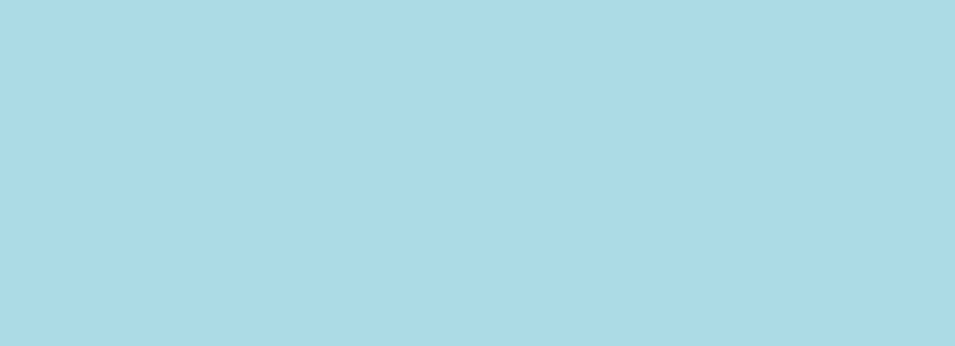
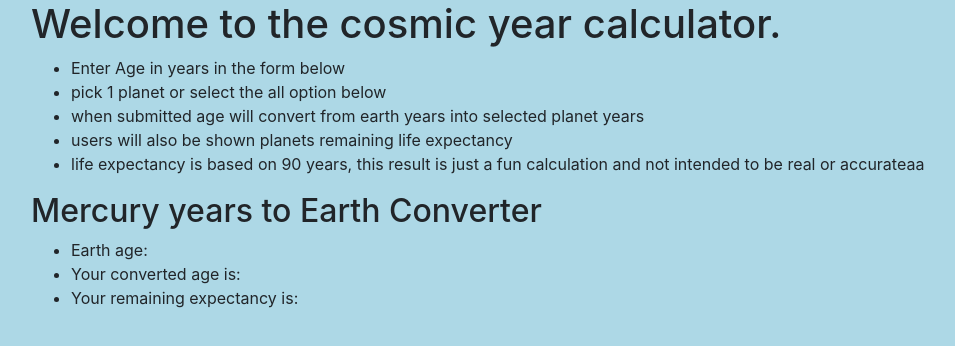
Before and after one commit to geomio/solarYears, a website built with webpack: page src/index.html in a window 1280 px wide. Shown: the whole page, without its empty margins (39-994 px from the left). Built offline with nearby package versions, Linux system fonts and the light colour scheme.

Commit message:
started to map out html areas for user input to work for index.js

```diff
--- a/src/index.html
+++ b/src/index.html
@@ -7,6 +7,59 @@
 
 <body>
   <div class="container">
+    <div class="row" id="header">
+      <h1>Welcome to the cosmic year calculator.</h1>
+    </div>
+    <div class="row" id="howTo">
+      <div class="well" id="instructionWell">
+        <ul id="instructList">
+          <li>Enter Age in years in the form below</li>
+          <li>pick 1 planet or select the all option below</li>
+          <li>when submitted age will convert from earth years into selected planet years</li>
+          <li>users will also be shown planets remaining life expectancy</li>
+          <li>life expectancy is based on 90 years, this result is just a fun calculation and not intended to be real or
+            accurateaa</li>
+        </ul>
+      </div>
+    </div>
+    <div class="row" id="userForm">
+      <!-- Age
+      select bar with only one slectable 1-11 planets and all for lable use nums for value
+      submit -->
+    </div>
+    <div class="row" id="mercuryInfo">
+      <div class=" panel" id="mercuryCard">
+        <h2>Mercury years to Earth Converter</h2>
+        <ul>
+          <li id="userAge1">Earth age: <span id="printAge1"></span></li>
+          <li id="ConvertedAge1">Your converted age is: <span id="convertAgePrint1"></span></li>
+          <li id="remaningLife1">Your remaining expectancy is: <span id="lifePrint1"></span></li>
+        </ul>
+      </div>
+    </div>
+    <div class="row" id="venusInfo">
+    </div>
+    <div class="row" id="earthInfo">
+    </div>
+    <div class="row" id="marsInfo">
+    </div>
+    <div class="row" id="jupiterInfo">
+    </div>
+    <div class="row" id="saturnInfo">
+    </div>
+    <div class="row" id="uranusInfo">
+    </div>
+    <div class="row" id="neptuneInfo">
+    </div>
+    <div class="row" id="plutoInfo">
+    </div>
+    <div class="row" id="erisInfo">
+    </div>
+    <div class="row" id="resetArea">
+    </div>
+    <div class="row" id="footer">
+    </div>
+
   </div>
 </body>
 
```
